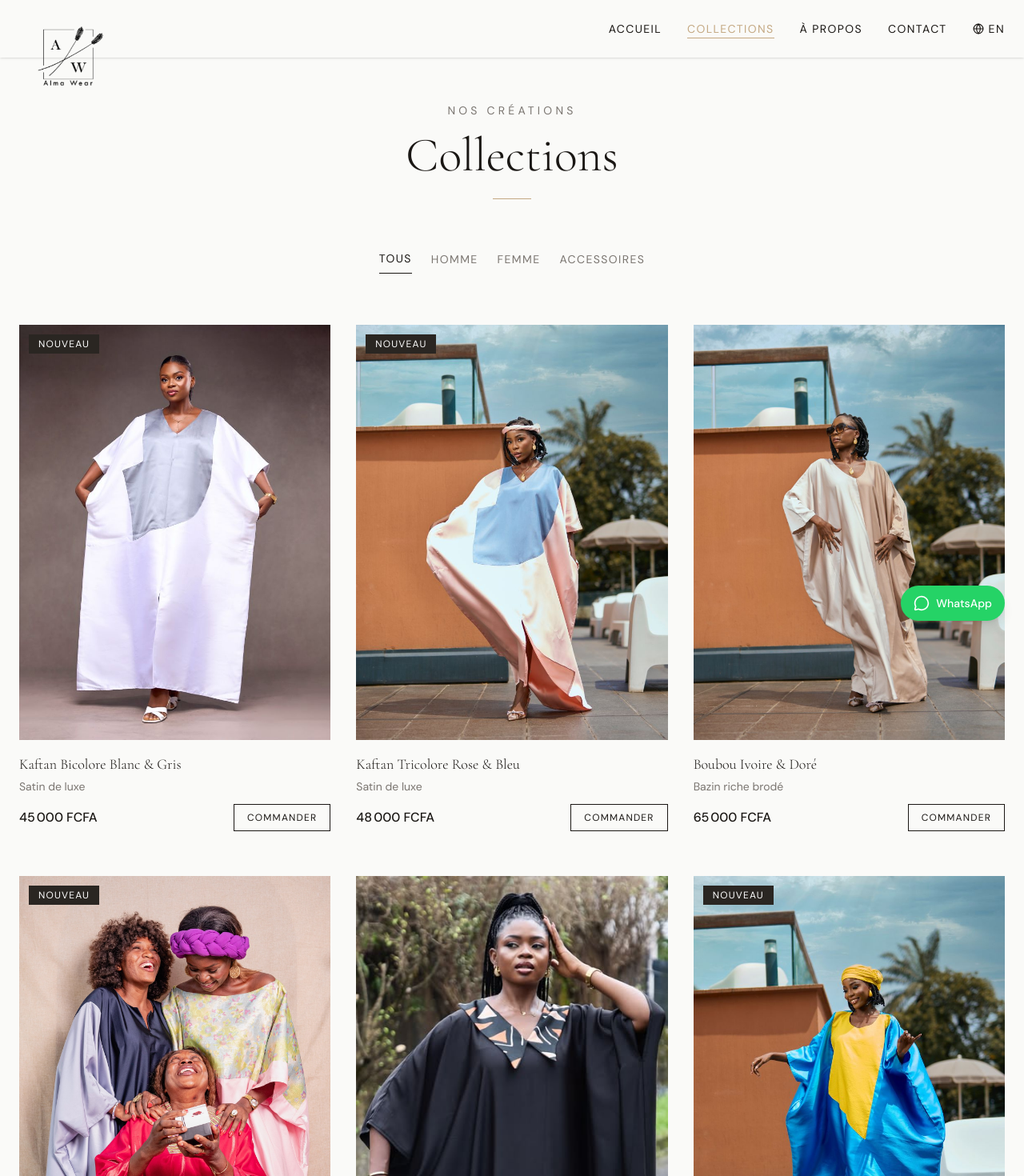
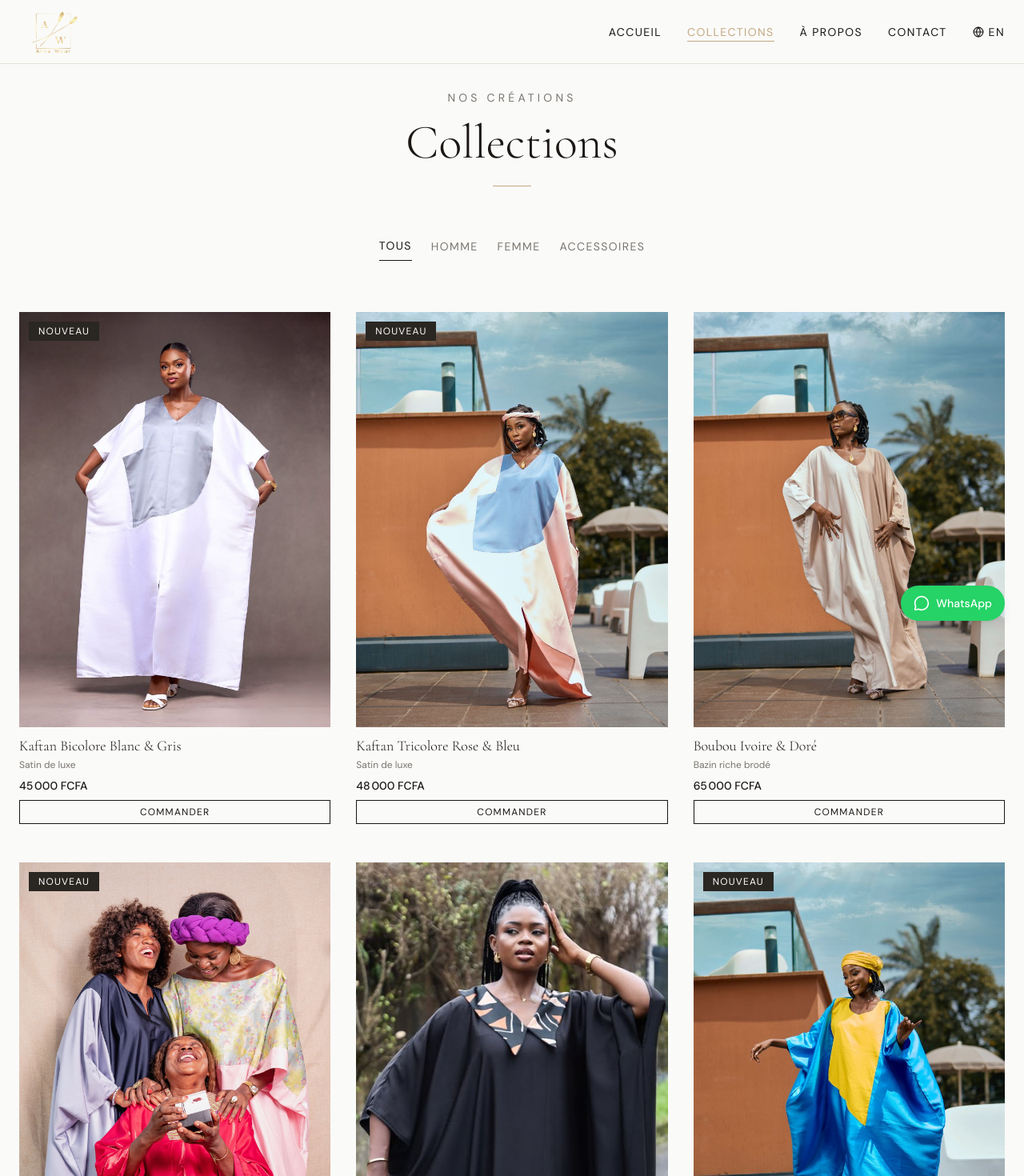
Before and after one commit to Nameless0l/almawear, a Next.js app: page /collections in a window 1280 px wide. Shown: the top 1470 px of the page at 80% size. Built offline with nearby package versions, Linux system fonts and the light colour scheme.

Commit message:
fix: remove list() calls, derive Blob URL directly from token

```diff
--- a/src/app/collections/page.tsx
+++ b/src/app/collections/page.tsx
@@ -14,7 +14,7 @@ export default async function CollectionsPage() {
   const products = await getProducts();
 
   return (
-    <section className="min-h-screen pt-32 pb-24 px-6 bg-[var(--color-bg)]">
+    <section className="min-h-screen pt-28 pb-24 px-6 bg-[var(--color-bg)]">
       <div className="max-w-7xl mx-auto">
         {/* Header */}
         <div className="text-center mb-16">
--- a/src/components/layout/Navbar.tsx
+++ b/src/components/layout/Navbar.tsx
@@ -18,7 +18,6 @@ export function Navbar() {
   // La navbar est transparente (texte blanc) uniquement sur l'accueil en haut de page
   const isHome = pathname === "/";
   const useWhiteText = isHome && !scrolled;
-  const showDarkLogo = scrolled || !isHome;
 
   const links = [
     { href: "/", label: t("nav.home") },
@@ -53,35 +52,35 @@ export function Navbar() {
 
   return (
     <header
-      className={`fixed top-0 left-0 right-0 z-40 transition-all duration-300 ${
+      className={`fixed top-0 left-0 right-0 z-40 flex items-center transition-all duration-300 ${
         hidden && !menuOpen ? "-translate-y-full" : "translate-y-0"
       } ${
-        scrolled || !isHome
-          ? "bg-[var(--color-bg)]/95 backdrop-blur-sm shadow-sm py-3"
-          : "bg-transparent py-5"
+        scrolled
+          ? "h-16 bg-[var(--color-bg)]/95 backdrop-blur-sm shadow-sm"
+          : !isHome
+          ? "h-20 bg-[var(--color-bg)] border-b border-[var(--color-border)]"
+          : "h-24 bg-transparent"
       }`}
     >
-      <nav className="max-w-7xl mx-auto px-6 flex items-center justify-between">
+      <nav className="w-full max-w-7xl mx-auto px-6 flex items-center justify-between">
         {/* Logo */}
-        <Link href="/" className="relative h-12 w-32">
-          {/* Logo noir — visible sur fond clair (scroll ou page non-accueil) */}
+        <Link href="/" className="flex items-center">
+          <div className="relative w-28 h-20">
             <Image
               src="/LOGO-ALMA-WEAR-NOIR.png"
               alt="Alma Wear"
-            width={130}
-            height={48}
-            className={`absolute inset-0 object-contain transition-opacity duration-300 ${showDarkLogo ? "opacity-100" : "opacity-0"}`}
+              fill
+              className={`object-contain object-left transition-opacity duration-300 ${scrolled ? "opacity-100" : "opacity-0"}`}
               priority
             />
-          {/* Logo blanc — visible uniquement sur le hero (accueil, pas encore scrollé) */}
             <Image
               src="/LOGO-ALMA-WEAR.png"
               alt="Alma Wear"
-            width={130}
-            height={48}
-            className={`absolute inset-0 object-contain transition-opacity duration-300 ${showDarkLogo ? "opacity-0" : "opacity-100"}`}
+              fill
+              className={`object-contain object-left transition-opacity duration-300 ${scrolled ? "opacity-0" : "opacity-100"}`}
               priority
             />
+          </div>
         </Link>
 
         {/* Navigation desktop */}
--- a/src/components/products/ProductCard.tsx
+++ b/src/components/products/ProductCard.tsx
@@ -9,7 +9,7 @@ import { useLanguage } from "@/lib/i18n";
 export function ProductCard({ product }: { product: Product }) {
   const { t } = useLanguage();
   return (
-    <article className="group relative overflow-hidden">
+    <article className="group relative">
       {/* Badge Nouveau */}
       {product.isNew && (
         <span className="absolute top-3 left-3 z-10 bg-[var(--color-dark)] text-white text-xs tracking-widest uppercase px-3 py-1 font-[family-name:var(--font-dm-sans)]">
@@ -32,30 +32,28 @@ export function ProductCard({ product }: { product: Product }) {
       </Link>
 
       {/* Infos produit */}
-      <div className="pt-4 pb-6">
+      <div className="pt-3 pb-4">
         <Link href={`/produits/${product.slug}`}>
-          <h3 className="font-[family-name:var(--font-cormorant)] text-lg font-light text-[var(--color-text)] hover:text-[var(--color-accent)] transition-colors">
+          <h3 className="font-[family-name:var(--font-cormorant)] text-base sm:text-lg font-light text-[var(--color-text)] hover:text-[var(--color-accent)] transition-colors leading-tight">
             {product.name}
           </h3>
         </Link>
-        <p className="font-[family-name:var(--font-dm-sans)] text-[var(--color-text-muted)] text-sm mt-1">
+        <p className="font-[family-name:var(--font-dm-sans)] text-[var(--color-text-muted)] text-xs mt-1 hidden sm:block">
           {product.material}
         </p>
-        <div className="flex flex-col gap-2 mt-3 sm:flex-row sm:items-center sm:justify-between">
-          <span className="font-[family-name:var(--font-dm-sans)] font-medium text-[var(--color-text)] text-sm sm:text-base">
+        <p className="font-[family-name:var(--font-dm-sans)] font-medium text-[var(--color-text)] text-sm mt-2">
           {product.price.toLocaleString("fr-FR")} {product.currency}
-          </span>
+        </p>
         <a
           href={getProductOrderLink(product.name)}
           target="_blank"
           rel="noopener noreferrer"
-            className="font-[family-name:var(--font-dm-sans)] text-xs tracking-widest uppercase border border-[var(--color-text)] px-3 py-1.5 sm:px-4 sm:py-2 hover:bg-[var(--color-text)] hover:text-white transition-all duration-200 text-center"
+          className="mt-2 block w-full text-center font-[family-name:var(--font-dm-sans)] text-xs tracking-widest uppercase border border-[var(--color-text)] py-1.5 hover:bg-[var(--color-text)] hover:text-white transition-all duration-200"
           aria-label={`Commander ${product.name}`}
         >
           {t("product.order")}
         </a>
       </div>
-      </div>
     </article>
   );
 }
--- a/src/lib/products-data.ts
+++ b/src/lib/products-data.ts
@@ -42,7 +42,9 @@ export async function saveProducts(
 
   try {
     const json = JSON.stringify(products, null, 2);
-    console.log(`[Products] Saving ${products.length} products (${json.length} chars)`);
+    console.log(
+      `[Products] Saving ${products.length} products (${json.length} chars)`,
+    );
 
     const result = await put(PRODUCTS_FILE, json, {
       access: "public",
```
Also changed, not shown: .claude/settings.local.json. Lines whose indentation alone changed are shown as unchanged.
